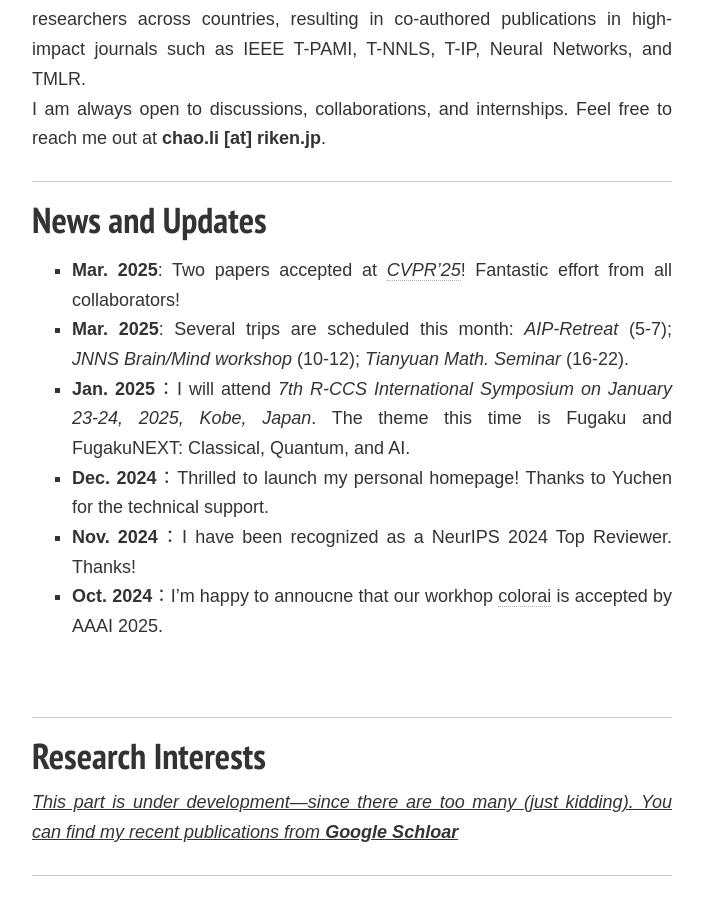
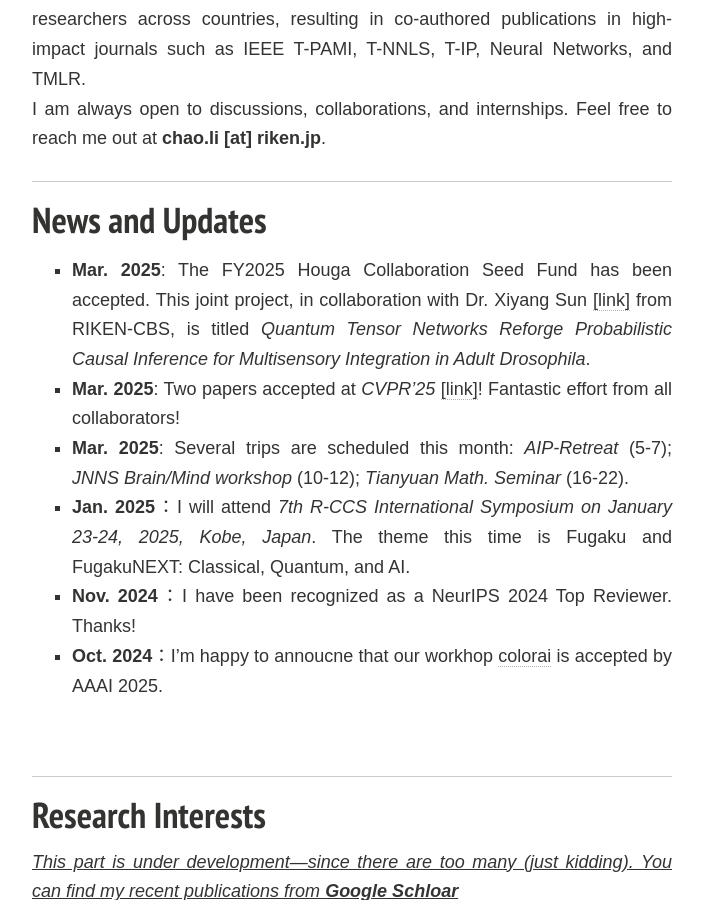
Before and after one commit to ChaoLiAtRIKEN/ChaoLiAtRIKEN.github.io, a Jekyll site: the page built from index.md, in a window 1280 px wide and 900 px high, scrolled down 596 px. Shown: the whole window, without its empty margins (288-992 px from the left). Built offline with Jekyll 4.4.1, drawn with Linux system fonts in a browser that asks for light colours; nearby versions of some CDN libraries; comment, search, counter and statistics services are not loaded; a style sheet for code colours, icons or effects is not loaded.

Commit message:
Update index.md

```diff
--- a/index.md
+++ b/index.md
@@ -35,10 +35,11 @@ If you are interested in any aspect of me, I am always open to discussions and c
 ---
 
 ## News and Updates
-- **Mar. 2025**: Two papers accepted at [*CVPR'25*](https://cvpr.thecvf.com)! Fantastic effort from all collaborators!
+- **Mar. 2025**:  The FY2025 Houga Collaboration Seed Fund has been accepted. This joint project, in collaboration with Dr. Xiyang Sun [[link]](https://albertlordsun.github.io/biography/) from RIKEN-CBS, is titled *Quantum Tensor Networks Reforge Probabilistic Causal Inference for Multisensory Integration in Adult Drosophila*.
+- **Mar. 2025**: Two papers accepted at *CVPR'25* [[link]](https://cvpr.thecvf.com)! Fantastic effort from all collaborators!
 - **Mar. 2025**: Several trips are scheduled this month: *AIP-Retreat* (5-7); *JNNS Brain/Mind workshop* (10-12); *Tianyuan Math. Seminar* (16-22).
 - **Jan. 2025**：I will attend *7th R-CCS International Symposium on January 23-24, 2025, Kobe, Japan*. The theme this time is Fugaku and FugakuNEXT: Classical, Quantum, and AI.
-- **Dec. 2024**：Thrilled to launch my personal homepage! Thanks to Yuchen for the technical support.
+<!-- - **Dec. 2024**：Thrilled to launch my personal homepage! Thanks to Yuchen for the technical support. -->
 - **Nov. 2024**：I have been recognized as a NeurIPS 2024 Top Reviewer. Thanks!
 - **Oct. 2024**：I'm happy to annoucne that our workhop [colorai](https://april-tools.github.io/colorai/) is accepted by AAAI 2025.
 
```
